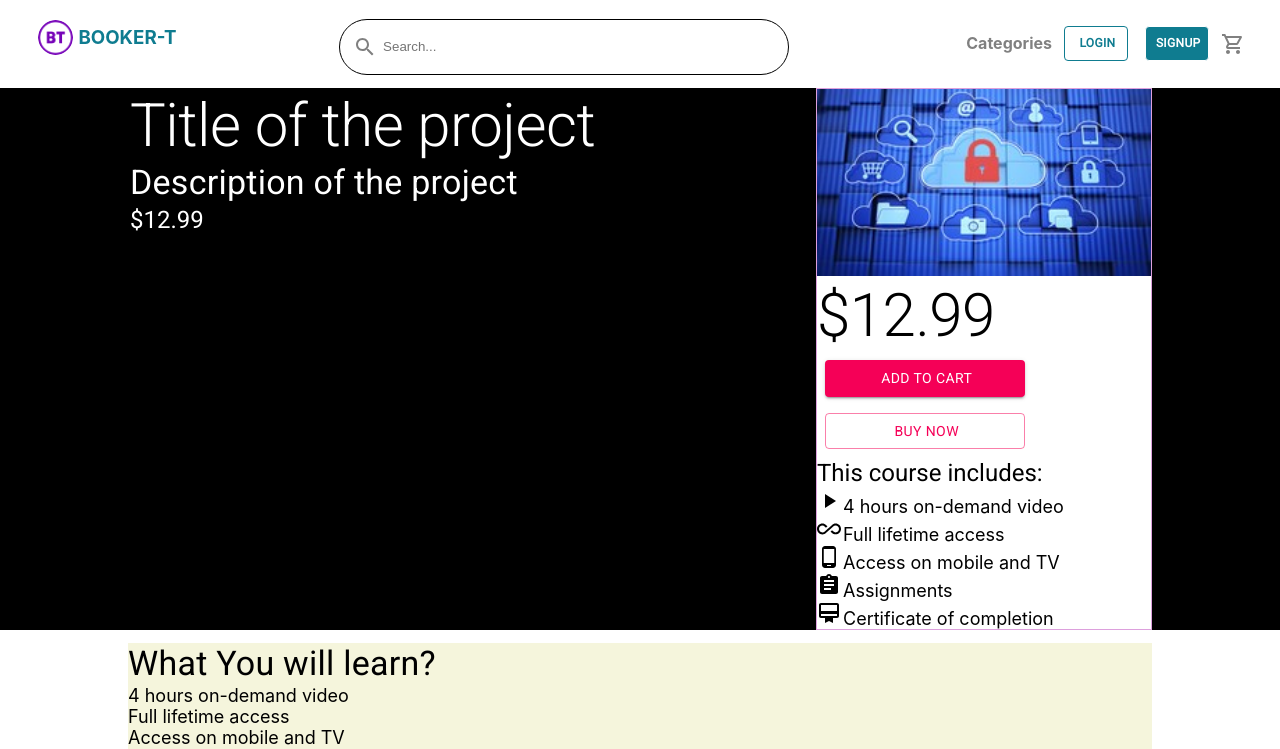
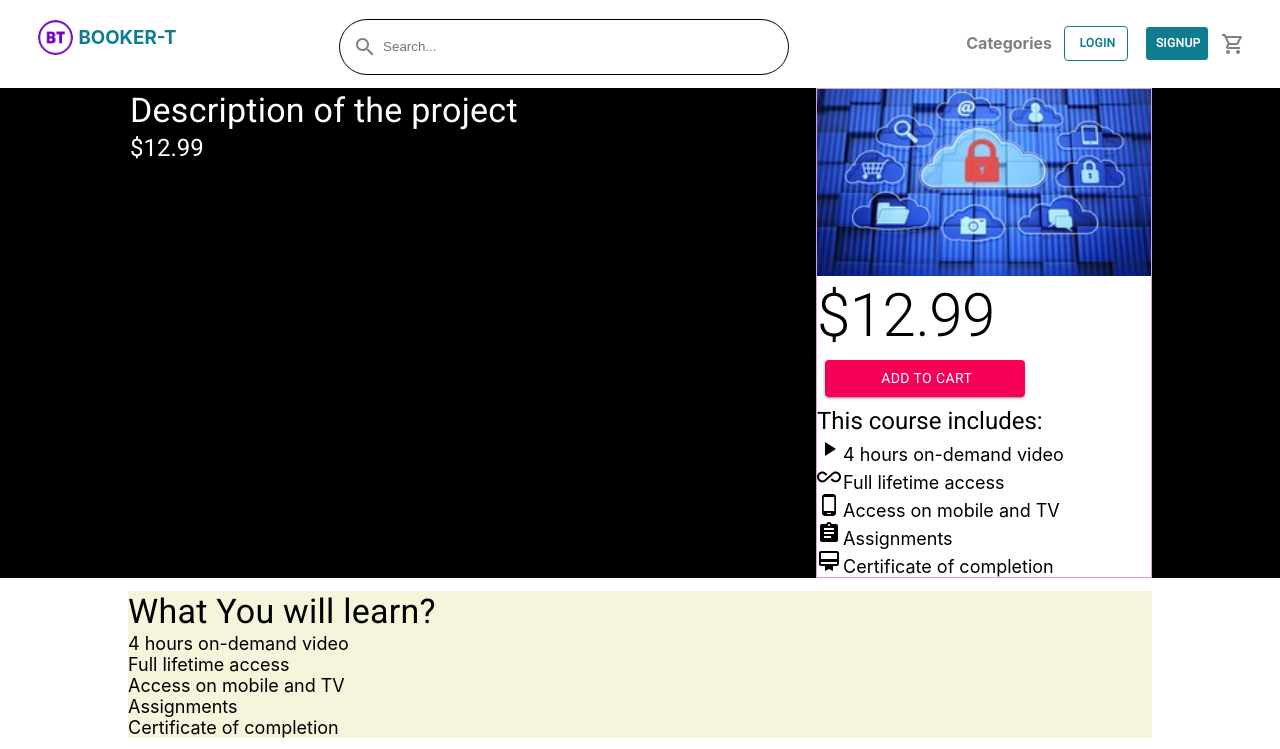
Before and after one commit to Zizu2410/Booker-T, a React (Create React App) app: page /course/1 in a window 1280 px wide. Shown: the top 749 px of the page. Built offline with nearby package versions, Linux system fonts and the light colour scheme.

Commit message:
route to single course

```diff
--- a/src/App.js
+++ b/src/App.js
@@ -23,7 +23,7 @@ function App() {
               <Route path='/courses'>
                   <Courses />
               </Route>
-              <Route path='/course/'>
+              <Route path='/course/:c_id'>
                   <SingleCourse />
               </Route>
               <Route path='/teach'>
--- a/src/components/categories/Categories.js
+++ b/src/components/categories/Categories.js
@@ -3,16 +3,18 @@ import './Categories.css'
 import Slider from 'react-slick'
 import 'slick-carousel/slick/slick.css'
 import 'slick-carousel/slick/slick-theme.css'
-import MachineLearning from '../../assets/d1.jpg'
 import { Button } from '@material-ui/core'
 import axios from '../../axios'
 import TextTruncate from 'react-text-truncate'
+import { useHistory } from 'react-router-dom'
 
 
 
 const Categories = ({sampleCategoryTest}) => {
 
     const [courses,setCourses] = useState([])
+
+    const history = useHistory()
 
    useEffect(()=>{
        axios.get('/featuredcourses').then(response => {
@@ -26,6 +28,7 @@ const Categories = ({sampleCategoryTest}) => {
       infinite: true,
       speed: 2000,
       slidesToShow: 4,
+      autoplay:2000,
       slidesToScroll: 4,
       initialSlide: 0,
       responsive: [
@@ -77,7 +80,11 @@ const Categories = ({sampleCategoryTest}) => {
                     text={course.c_name} />
                     <div className='categories__buy'>
                         <p>{course.c_price}</p>
-                        <Button className='categories__buyButton'>Buy Course</Button>
+                        <Button className='categories__buyButton' onClick={
+                            ()=>{
+                                history.push(`/course/${course.c_id}`)
+                            }
+                        }>Buy Course</Button>
                     </div>
                     </div>
                 ))}
--- a/src/screens/singleCourseScreen/SingleCourse.js
+++ b/src/screens/singleCourseScreen/SingleCourse.js
@@ -12,6 +12,7 @@ import AssignmentIcon from '@material-ui/icons/Assignment';
 import CardMembershipIcon from '@material-ui/icons/CardMembership';
 import Header from '../../components/header/Header';
 import Footer from '../../components/footer/Footer';
+import { useHistory } from 'react-router-dom';
 const useStyles = makeStyles((theme) => ({
   root: {
     '& > *': {
@@ -20,10 +21,12 @@ const useStyles = makeStyles((theme) => ({
   },
 }));
 
+
 let theme = createMuiTheme();
 theme = responsiveFontSizes(theme);
 
-function SingleCourse() {
+function SingleCourse(props) {
+    const history = useHistory()
     const classes = useStyles();
   return (
     <div>
@@ -33,7 +36,7 @@ function SingleCourse() {
 
 
       <ThemeProvider theme={theme}>
-        <Typography variant="h2">Title of the project</Typography>
+        <Typography variant="h2">{props.c_name}</Typography>
         <Typography variant="h4">Description of the project</Typography>
         <Typography variant="h5">$12.99</Typography>
       </ThemeProvider>
@@ -49,13 +52,14 @@ function SingleCourse() {
 
         <Typography variant="h2">$12.99</Typography>
         <div className={classes.root}>
-         <Button className="btn" variant="contained" color="secondary">
+         <Button className="btn" variant="contained" color="secondary"
+         onClick={()=>{
+                history.push('/cart')
+         }}>
         Add to Cart
       </Button>
       <br/>
-      <Button className="btn" variant="outlined" color="secondary">
-    Buy Now
-      </Button>
+
 
 
     </div>
```
